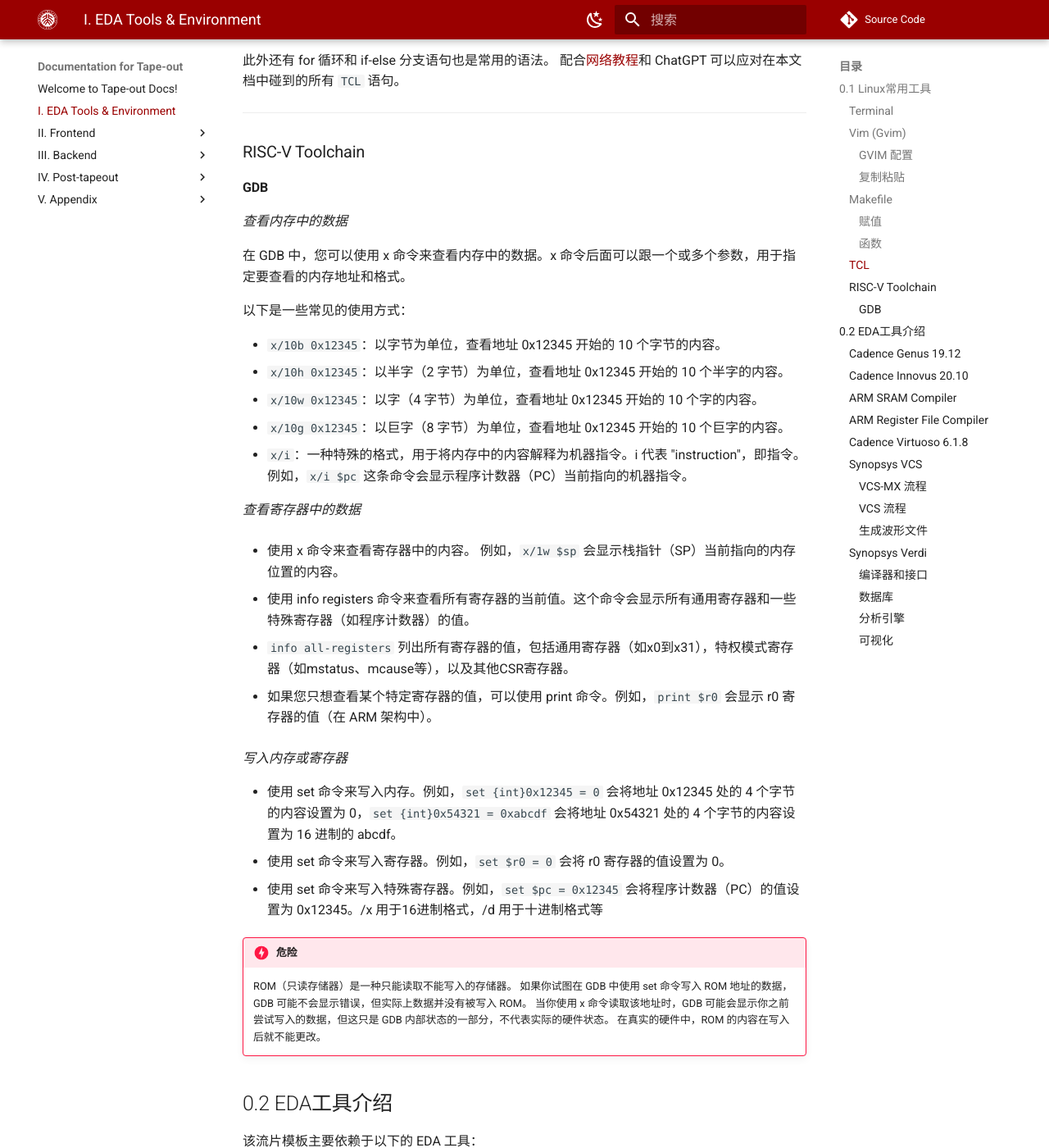
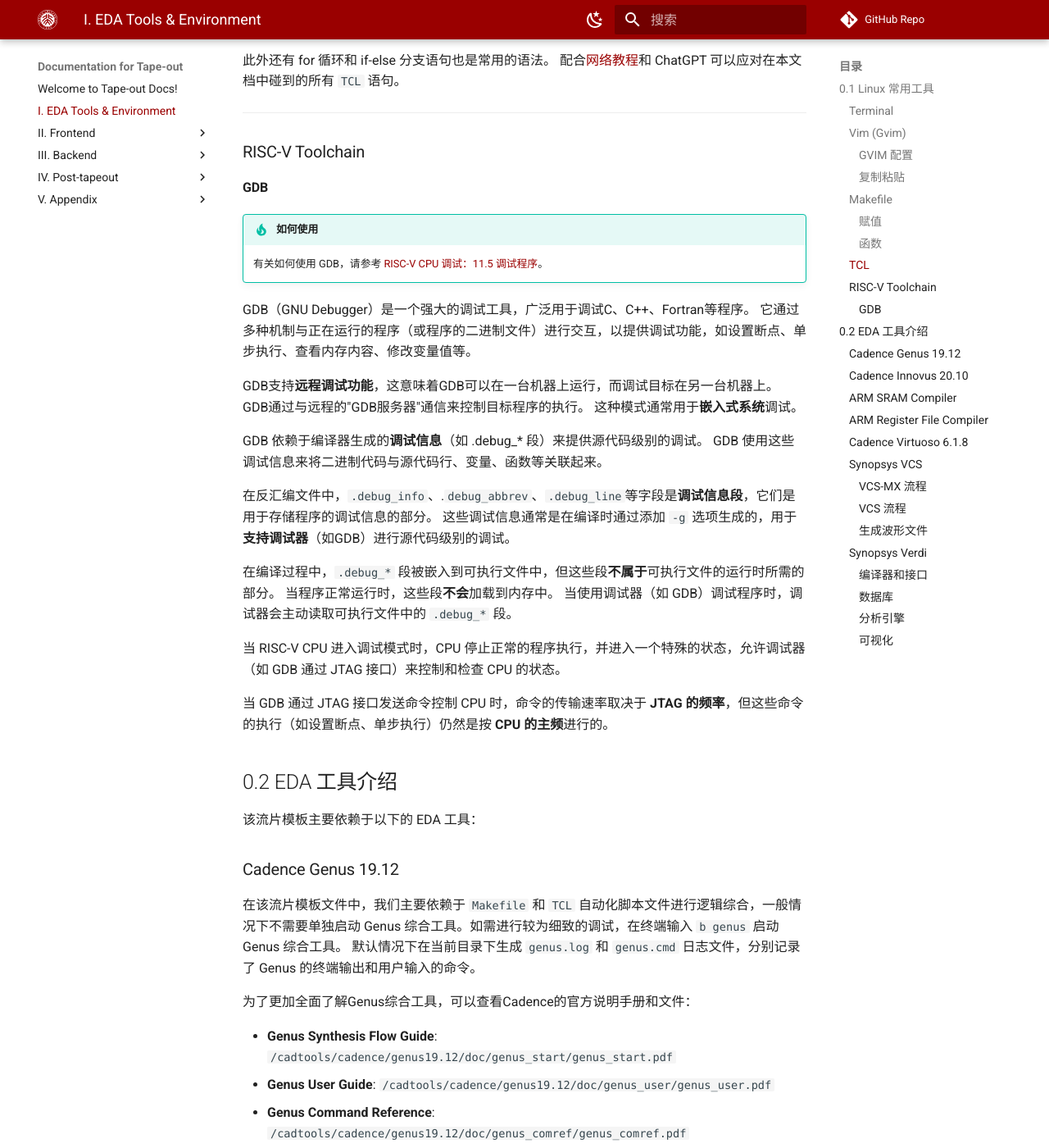
Before and after one commit to pku-pacific-lab-team/Tape-out_template_doc, an MkDocs documentation site: the page built from docs/0_eda.md, in a window 1280 px wide and 1400 px high, scrolled down 2107 px. Shown: the whole window at 82% size. Built offline with MkDocs 1.6.1 and Material for MkDocs 9.7.7, drawn with Linux system fonts in a browser that asks for light colours; some web fonts are replaced; comment, search, counter and statistics services are not loaded; some of the changed text lies outside the part shown.

Commit message:
update gdb

```diff
--- a/docs/0_eda.md
+++ b/docs/0_eda.md
@@ -1,6 +1,6 @@
-# 0. Linux环境下的EDA工具使用
+# 0. Linux 环境下的 EDA 工具使用
 
-## 0.1 Linux常用工具
+## 0.1 Linux 常用工具
 
 ### Terminal
 
@@ -93,41 +93,33 @@
 
 #### GDB
 
-*查看内存中的数据*
+!!! tip "如何使用"
+    有关如何使用 GDB，请参考 [RISC-V CPU 调试：11.5 调试程序](./11_cpu_debug.md)。
 
-在 GDB 中，您可以使用 x 命令来查看内存中的数据。x 命令后面可以跟一个或多个参数，用于指定要查看的内存地址和格式。
+GDB（GNU Debugger）是一个强大的调试工具，广泛用于调试C、C++、Fortran等程序。
+它通过多种机制与正在运行的程序（或程序的二进制文件）进行交互，以提供调试功能，如设置断点、单步执行、查看内存内容、修改变量值等。
 
-以下是一些常见的使用方式：
+GDB支持**远程调试功能**，这意味着GDB可以在一台机器上运行，而调试目标在另一台机器上。
+GDB通过与远程的"GDB服务器"通信来控制目标程序的执行。
+这种模式通常用于**嵌入式系统**调试。
 
-- `x/10b 0x12345`：以字节为单位，查看地址 0x12345 开始的 10 个字节的内容。
-- `x/10h 0x12345`：以半字（2 字节）为单位，查看地址 0x12345 开始的 10 个半字的内容。
-- `x/10w 0x12345`：以字（4 字节）为单位，查看地址 0x12345 开始的 10 个字的内容。
-- `x/10g 0x12345`：以巨字（8 字节）为单位，查看地址 0x12345 开始的 10 个巨字的内容。
-- `x/i`：一种特殊的格式，用于将内存中的内容解释为机器指令。i 代表 "instruction"，即指令。例如，`x/i $pc` 这条命令会显示程序计数器（PC）当前指向的机器指令。
+GDB 依赖于编译器生成的**调试信息**（如 .debug_* 段）来提供源代码级别的调试。
+GDB 使用这些调试信息来将二进制代码与源代码行、变量、函数等关联起来。
 
-*查看寄存器中的数据*
+在反汇编文件中，`.debug_info`、.`debug_abbrev`、`.debug_line`等字段是**调试信息段**，它们是用于存储程序的调试信息的部分。
+这些调试信息通常是在编译时通过添加 `-g` 选项生成的，用于**支持调试器**（如GDB）进行源代码级别的调试。
 
-- 使用 x 命令来查看寄存器中的内容。
-例如，`x/1w $sp` 会显示栈指针（SP）当前指向的内存位置的内容。
+在编译过程中，`.debug_*` 段被嵌入到可执行文件中，但这些段**不属于**可执行文件的运行时所需的部分。
+当程序正常运行时，这些段**不会**加载到内存中。
+当使用调试器（如 GDB）调试程序时，调试器会主动读取可执行文件中的 `.debug_*` 段。
 
-- 使用 info registers 命令来查看所有寄存器的当前值。这个命令会显示所有通用寄存器和一些特殊寄存器（如程序计数器）的值。
-- `info all-registers` 列出所有寄存器的值，包括通用寄存器（如x0到x31），特权模式寄存器（如mstatus、mcause等），以及其他CSR寄存器。
+当 RISC-V CPU 进入调试模式时，CPU 停止正常的程序执行，并进入一个特殊的状态，允许调试器（如 GDB 通过 JTAG 接口）来控制和检查 CPU 的状态。
 
-- 如果您只想查看某个特定寄存器的值，可以使用 print 命令。例如，`print $r0` 会显示 r0 寄存器的值（在 ARM 架构中）。
+当 GDB 通过 JTAG 接口发送命令控制 CPU 时，命令的传输速率取决于 **JTAG 的频率**，但这些命令的执行（如设置断点、单步执行）仍然是按 **CPU 的主频**进行的。
 
-*写入内存或寄存器*
 
-- 使用 set 命令来写入内存。例如，`set {int}0x12345 = 0` 会将地址 0x12345 处的 4 个字节的内容设置为 0，`set {int}0x54321 = 0xabcdf` 会将地址 0x54321 处的 4 个字节的内容设置为 16 进制的 abcdf。
-- 使用 set 命令来写入寄存器。例如，`set $r0 = 0` 会将 r0 寄存器的值设置为 0。
-- 使用 set 命令来写入特殊寄存器。例如，`set $pc = 0x12345` 会将程序计数器（PC）的值设置为 0x12345。/x 用于16进制格式，/d 用于十进制格式等
 
-!!! Danger "危险"
-    ROM（只读存储器）是一种只能读取不能写入的存储器。
-    如果你试图在 GDB 中使用 set 命令写入 ROM 地址的数据，GDB 可能不会显示错误，但实际上数据并没有被写入 ROM。
-    当你使用 x 命令读取该地址时，GDB 可能会显示你之前尝试写入的数据，但这只是 GDB 内部状态的一部分，不代表实际的硬件状态。
-    在真实的硬件中，ROM 的内容在写入后就不能更改。
-
-## 0.2 EDA工具介绍
+## 0.2 EDA 工具介绍
 
 该流片模板主要依赖于以下的 EDA 工具：
 
--- a/mkdocs.yml
+++ b/mkdocs.yml
@@ -1,10 +1,10 @@
 site_name: Documentation for Tape-out
 site_url: https://bwoah-kimi.github.io/Tape-out_template_doc/
 site_author: Bwoah-Kimi
-copyright: Copyright &copy; 2024 School of Intergrated Circuits, Peking University
+copyright: Copyright &copy; 2024 School of Integrated Circuits, Peking University
 
 repo_url: https://github.com/Bwoah-Kimi/Tape-out_template_doc
-repo_name: Source Code
+repo_name: GitHub Repo
 edit_uri: edit/main/docs/
 
 theme:
```
Also changed, not shown: docs/11_cpu_debug.md (+58 -0 lines).
